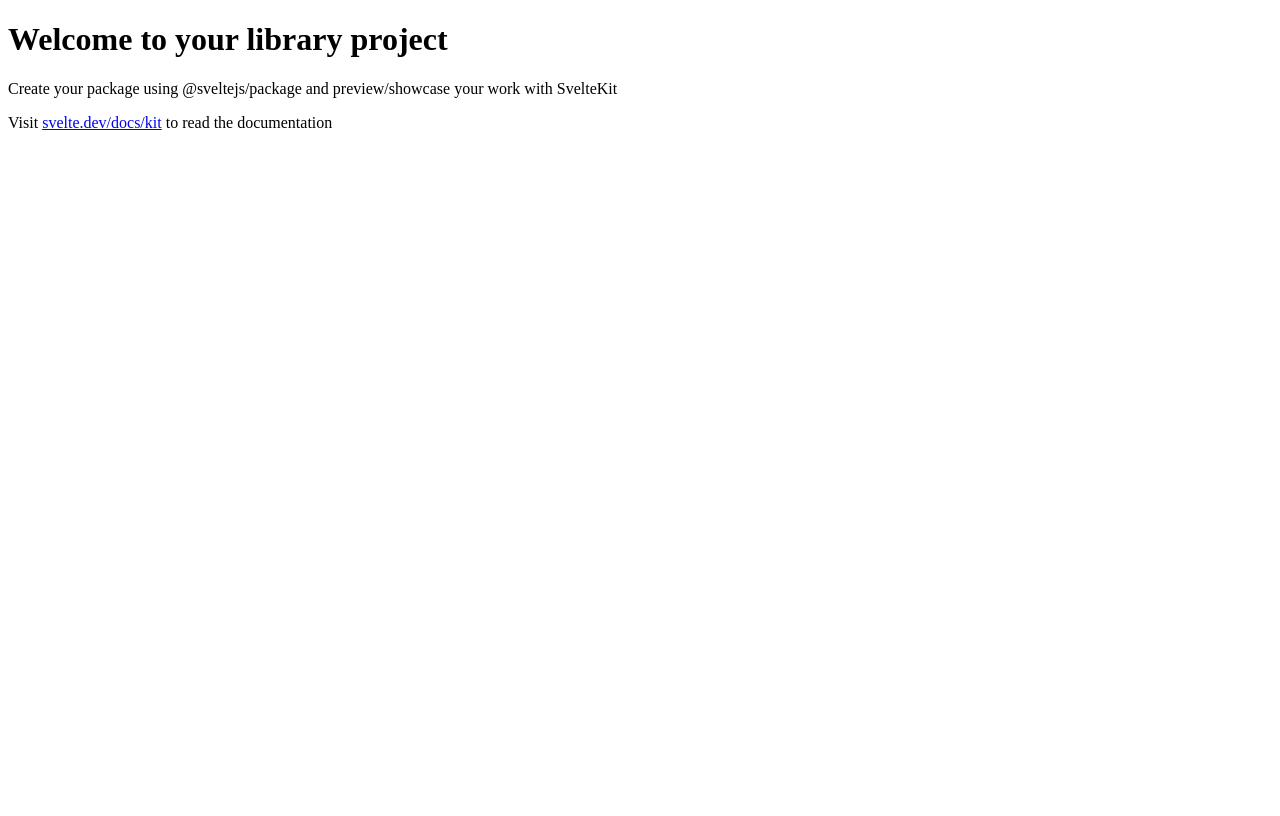
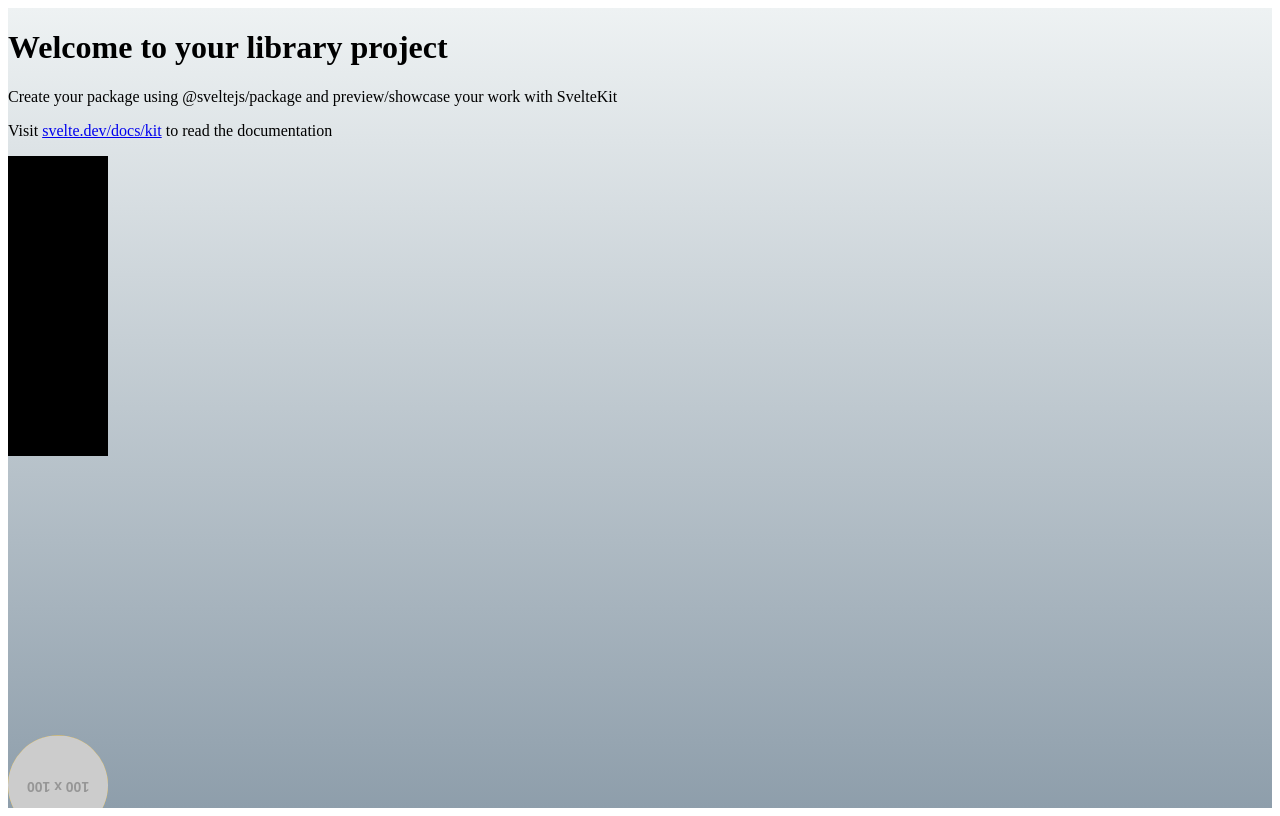
Before and after one commit to Sinistouille/nuitdelinfo, a SvelteKit app: page / in a window 1280 px wide. Built offline with nearby package versions, Linux system fonts and the light colour scheme.

Commit message:
anim de base

```diff
--- a/package.json
+++ b/package.json
@@ -40,5 +40,8 @@
 		"svelte-check": "^4.0.0",
 		"typescript": "^5.0.0",
 		"vite": "^6.0.0"
+	},
+	"dependencies": {
+		"gsap": "^3.12.5"
 	}
 }
--- a/src/routes/+page.svelte
+++ b/src/routes/+page.svelte
@@ -1,3 +1,87 @@
+<script>
+    import { onMount } from 'svelte';
+    import { gsap } from 'gsap';
+
+    onMount(() => {
+        const width = window.innerWidth;
+        const height = window.innerHeight;
+
+        var tl = gsap.timeline();
+
+        tl.from(".circle-image", {
+            opacity: 0,
+            y: height,
+            duration: 1 })
+        .to(".circle-image", {
+            duration: 1,
+            x: width/2,
+            y: 0
+        })
+        .to(".circle-image", {
+            duration : 1,
+            rotation : 180,
+            x: width/2,
+            y: height/1.1,
+            rotate: 27
+        })
+        .to(".circle-image", {
+            duration : 1,
+            rotation : 180,
+            x: width/1.1,
+            y: height/1.1
+        })
+        .to(".circle-image", {
+            duration : 1,
+            rotation : 180,
+            x: 0,
+            y: height/1.1
+        })
+        .to(".circle-image", {
+            duration : 2,
+            rotation : 180,
+            x: width/1.1,
+            y: 0
+        });
+        tl.yoyo(true).repeat(-1);
+
+    });
+</script>
+
+<div class="circle-image-container">
 <h1>Welcome to your library project</h1>
 <p>Create your package using @sveltejs/package and preview/showcase your work with SvelteKit</p>
 <p>Visit <a href="https://svelte.dev/docs/kit">svelte.dev/docs/kit</a> to read the documentation</p>
+
+    <img src="https://via.placeholder.com/100" class="circle-image" alt="Circling Image" />
+
+
+    <div class="box gradient-green green"></div>
+    <div class="box gradient-purple purple"></div>
+    <div class="box gradient-blue blue"></div>
+</div>
+
+<style>
+	.box {
+		width: 100px;
+		height: 100px;
+		background: black;
+	}
+
+    .circle-image-container {
+        position: relative;
+        width: 100%;
+        height: 100vh;
+        overflow: hidden;
+        background: linear-gradient(to bottom, #eef2f3, #8e9eab);
+    }
+
+    .circle-image {
+        position: absolute;
+        top: 0;
+        left: 0;
+        width: 100px;
+        height: 100px;
+        border-radius: 50%;
+        background: #f8b500;
+    }
+</style>
```
Also changed, not shown: 1 other file (tests, documents, lock files or other folders).
